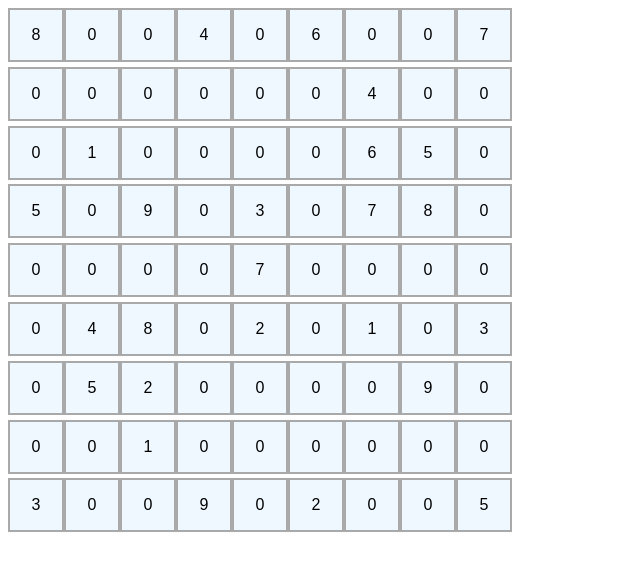
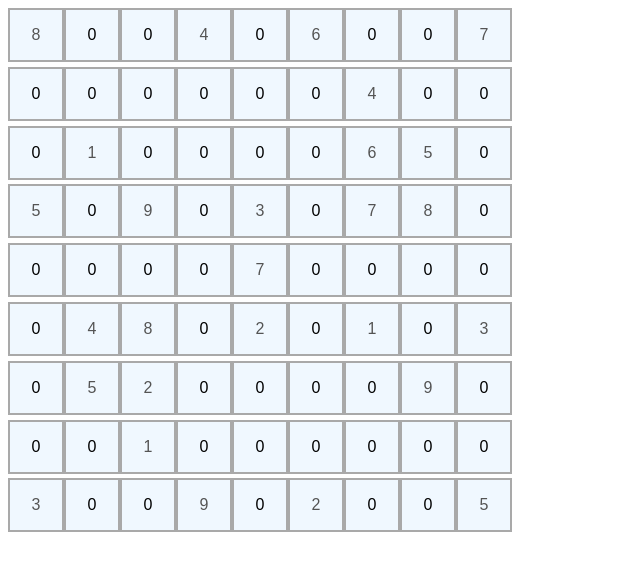
Before and after one commit to anpe9592/Sudoku-vue, a Vue app: page / in a window 1280 px wide. Shown: the top 570 px of the page, without its empty margins (0-640 px from the left). Built offline with nearby package versions, Linux system fonts and the light colour scheme.

Commit message:
disable input if value is greater than 0

```diff
--- a/src/components/Sudoku.vue
+++ b/src/components/Sudoku.vue
@@ -1,7 +1,7 @@
 <template>
   <div class="Sudoku">
     <div v-for="item in items" v-bind:key="item.id" class="cell">
-      <input :value="item" />
+      <input :value="item" type="text" :disabled="item > 0 ? true : false" />
     </div>
   </div>
 </template>
```
